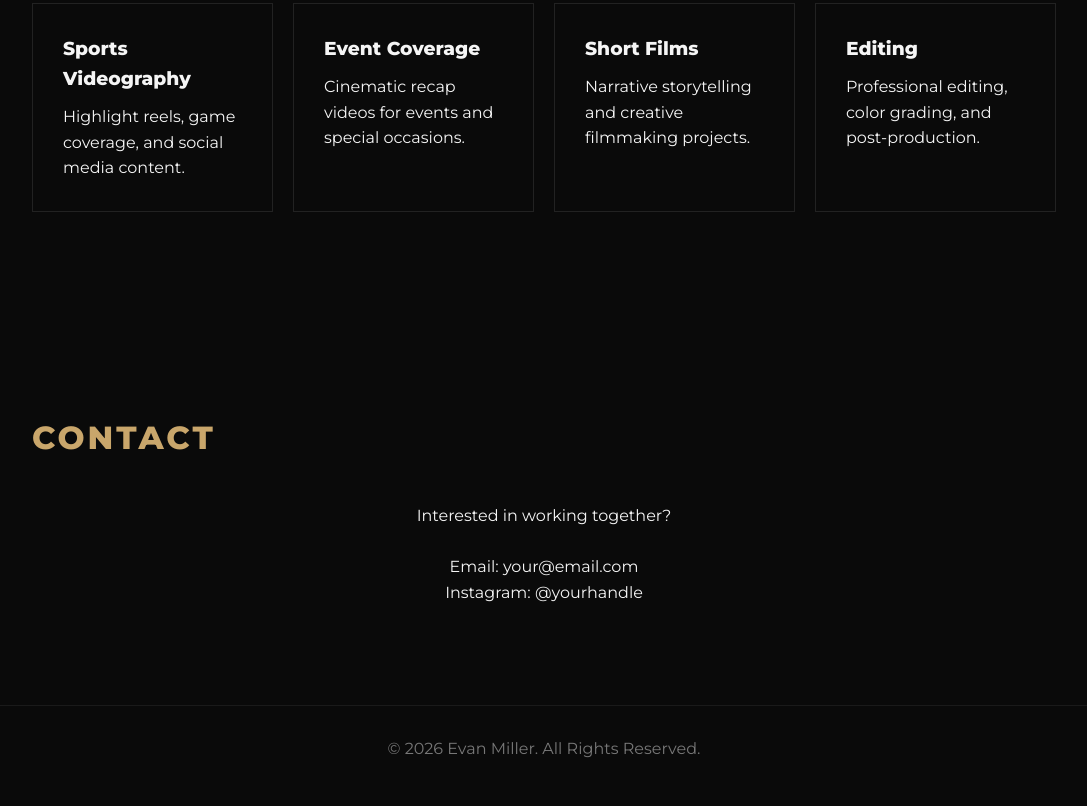
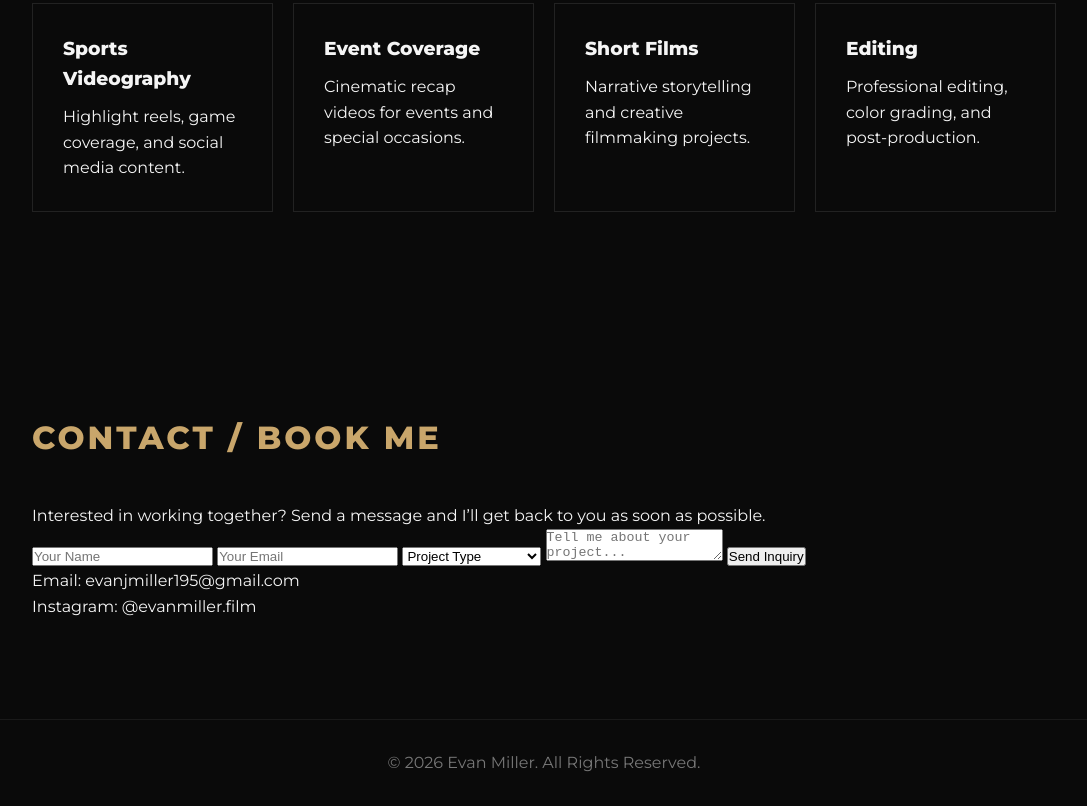
Before and after one commit to evanmillerfilm/evanmillerfilm.github.io, a plain HTML site: page index.html in a window 1280 px wide. Shown: the part 1901-2707 px from the top of the page, without its empty margins (96-1183 px from the left). Drawn offline with Linux system fonts and the light colour scheme.

Commit message:
Update index.html

```diff
--- a/index.html
+++ b/index.html
@@ -2,7 +2,7 @@
 <html lang="en">
 <head>
 <meta charset="UTF-8">
-<meta name="viewport" content="width=device-width, initial-scale=1.0">
+<meta name="viewport" content="width=device-width, initial-scale=0.5">
 <title>Evan Miller | Filmmaker</title>
 
 <link rel="preconnect" href="https://fonts.googleapis.com">
@@ -337,13 +337,41 @@ footer{
 </section>
 
 <section id="contact">
-    <h2 class="section-title">Contact</h2>
+    <h2 class="section-title">Contact / Book Me</h2>
 
-    <div class="contact">
-        <p>Interested in working together?</p>
-        <br>
-        <p>Email: your@email.com</p>
-        <p>Instagram: @yourhandle</p>
+    <div class="contact-wrapper">
+
+        <p class="contact-text">
+            Interested in working together? Send a message and I’ll get back to you as soon as possible.
+        </p>
+
+        <form action="https://formspree.io/f/YOUR_FORM_ID" method="POST" class="contact-form">
+
+            <input type="text" name="name" placeholder="Your Name" required>
+
+            <input type="email" name="email" placeholder="Your Email" required>
+
+            <select name="project-type" required>
+                <option value="">Project Type</option>
+                <option value="sports">Sports Videography</option>
+                <option value="event">Event Coverage</option>
+                <option value="short-film">Short Film</option>
+                <option value="other">Other</option>
+            </select>
+
+            <textarea name="message" placeholder="Tell me about your project..." required></textarea>
+
+            <button type="submit">Send Inquiry</button>
+
+        </form>
+
+        <div class="contact-info">
+            <p>Email: evanjmiller195@gmail.com</p>
+            <p>Instagram: @evanmiller.film</p>
+        </div>
+
+    </div>
+</section>
     </div>
 </section>
 
```
